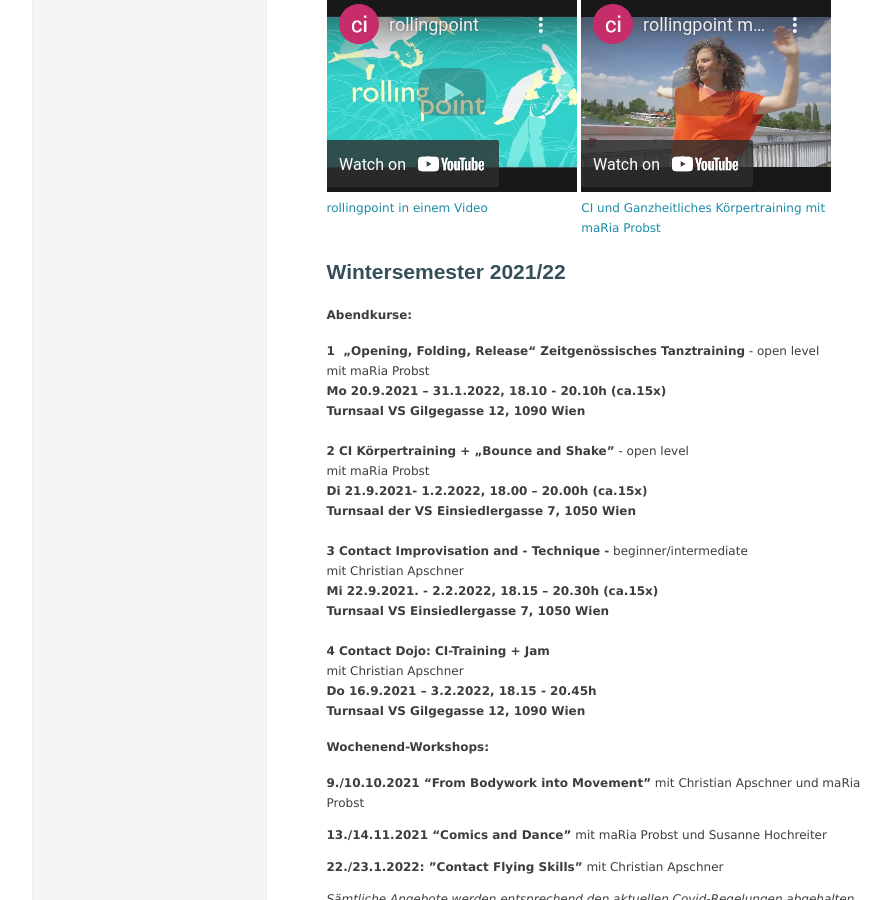
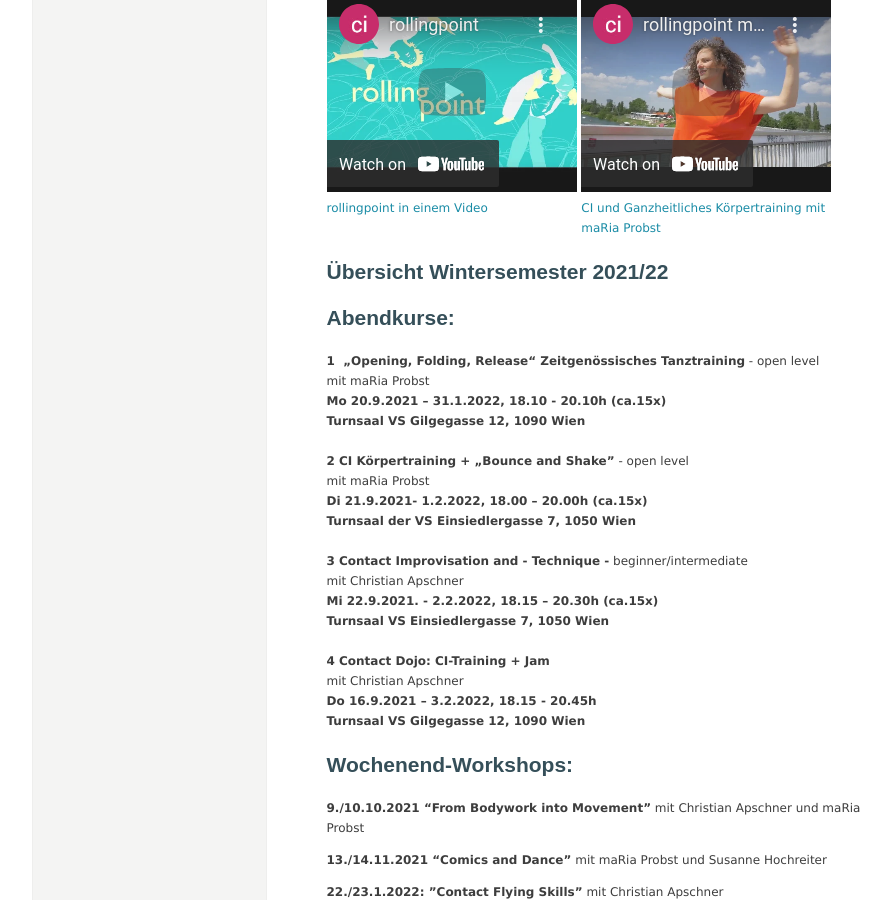
Before and after one commit to manulari/rollingpointat, a Jekyll site: the page built from _all_pages/index.md, in a window 1280 px wide and 900 px high, scrolled down 669 px. Shown: the whole window, without its empty margins (152-1043 px from the left). Built offline with Jekyll 4.4.1, drawn with Linux system fonts in a browser that asks for light colours.

Commit message:
Update page “index”

```diff
--- a/_all_pages/index.md
+++ b/_all_pages/index.md
@@ -14,9 +14,9 @@ Fotocredit: Johannes Stolba
 
 <div class="imglink"><a target="_blank" href="https://www.youtube.com/watch?v=kp3DqzN1Ldo"><img src="/assets/uploads/video_vorschau_maria.png" /><div>CI und Ganzheitliches Körpertraining mit maRia Probst</div></a></div>
 
-### **Wintersemester 2021/22**
+### **Übersicht Wintersemester 2021/22**
 
-#### **Abendkurse:**
+### **Abendkurse:**
 
 **1  „Opening, Folding, Release“ Zeitgenössisches Tanztraining** - open level\
 mit maRia Probst\
@@ -38,7 +38,9 @@ mit Christian Apschner\
 **Do 16.9.2021 – 3.2.2022, 18.15 - 20.45h**\
 **Turnsaal VS Gilgegasse 12, 1090 Wien**
 
-#### **Wochenend-Workshops:**
+
+
+### **Wochenend-Workshops:**
 
 **9./10.10.2021 "From Bodywork into Movement"** mit Christian Apschner und maRia Probst
 
@@ -46,6 +48,4 @@ mit Christian Apschner\
 
 **22./23.1.2022: "Contact Flying Skills"** mit Christian Apschner
 
-
-
 *Sämtliche Angebote werden entsprechend den aktuellen Covid-Regelungen abgehalten.*
```
